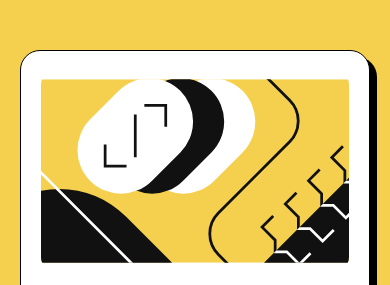
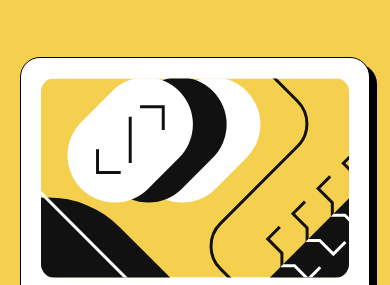
Before and after one commit to JanudaStack/Blog-preview-card, a plain HTML site: page index.html in a window 390 px wide. Shown: the part 122-407 px from the top of the page. Drawn offline with Linux system fonts and the light colour scheme.

Commit message:
Refactor blog card styles for improved layout and responsiveness

```diff
--- a/style.css
+++ b/style.css
@@ -19,7 +19,7 @@ body {
 
 .blog-card {
     width: 370px;
-    height: 500px;
+    margin: auto;
     padding: 20px;
     border-radius: 20px;
     border: 1px solid #000;
@@ -46,6 +46,7 @@ body {
     display: inline-block;
     width: 100%;
     height: 100%;
+    object-fit: cover;
 }
 
 .card-content {
```
